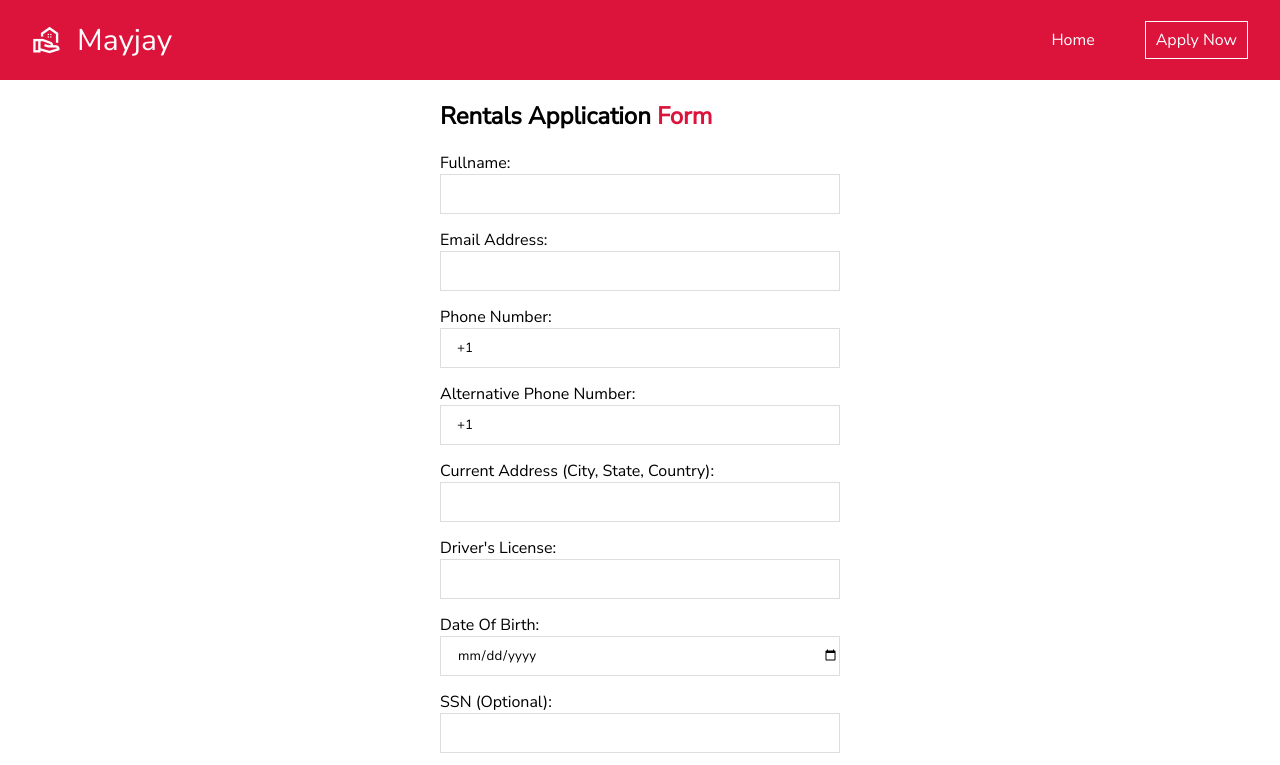
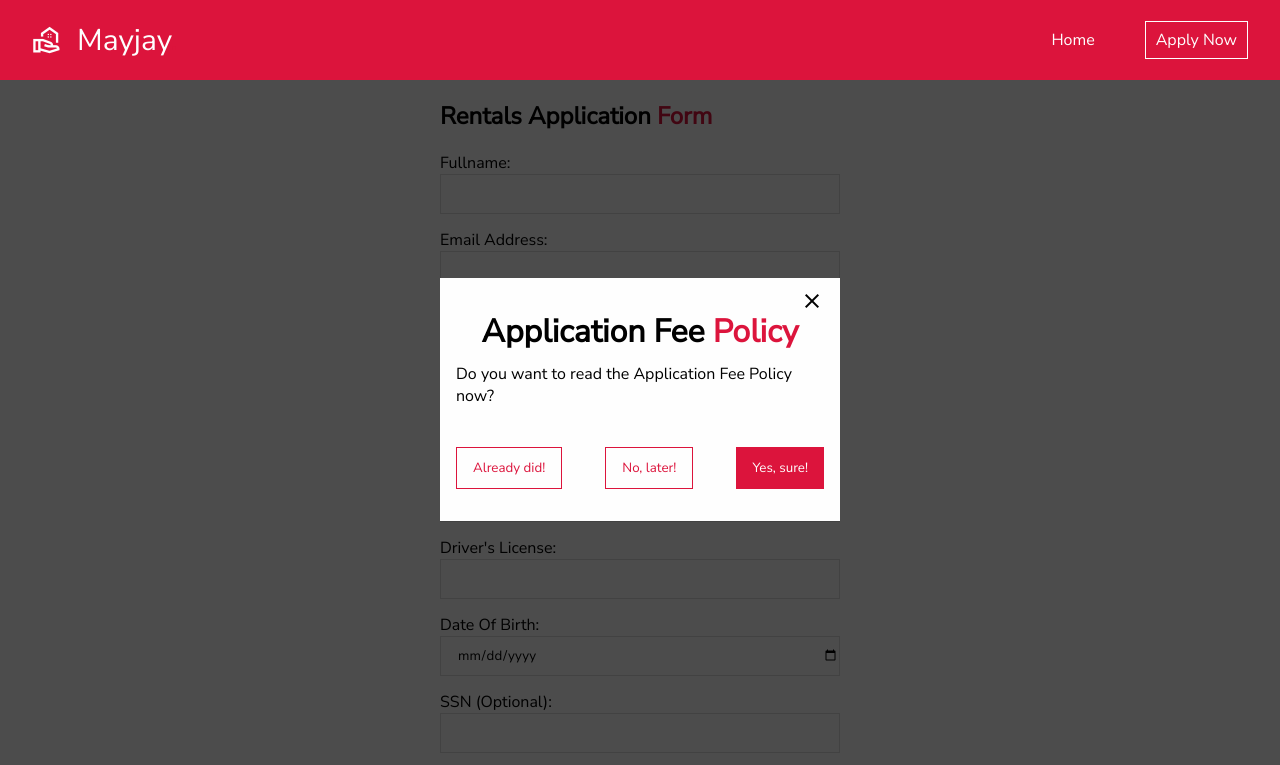
Before and after one commit to Gift-Jackson/Mayjay-Property, a plain HTML site: page application.html in a window 1280 px wide. Shown: the top 765 px of the page. Drawn offline with nearby package versions, Linux system fonts and the light colour scheme.

Commit message:
Add files via upload

```diff
--- a/application.html
+++ b/application.html
@@ -9,6 +9,75 @@
     <link rel="stylesheet" href="application.css">
     <!-- MATERIAL ICON -->
     <link href="https://fonts.googleapis.com/css2?family=Material+Symbols+Outlined" rel="stylesheet">
+
+    <style>
+        /* Overlay */
+
+        .overlay {
+            position: fixed;
+            top: 0;
+            left: 0;
+            height: 100vh;
+            width: 100%;
+            background-color: rgba(0, 0, 0, .7);
+            display: grid;
+            place-items: center;
+        }
+
+        .overlay .modal {
+            background-color: #fefefe;
+            width: 400px;
+            padding: 2rem 1rem;
+            position: relative;
+            transform: scale(0);
+            animation: modal .2s linear .2s forwards;
+        }
+
+        @keyframes modal {
+            100% {
+                transform: scale(1);
+            }
+        }
+
+        .overlay .modal h1 {
+            margin-bottom: 10px;
+            text-align: center;
+        }
+
+        .overlay .modal .btns {
+            margin-top: 40px;
+            display: flex;
+            justify-content: space-between;
+        }
+
+        .overlay .modal .btns button {
+            padding: .7rem 1rem;
+            cursor: pointer;
+        }
+
+        .overlay .modal .btns .close-btn {
+            border: 1px solid crimson;
+            background-color: transparent;
+            color: crimson;
+        }
+
+        .overlay .modal .btns .open-btn {
+            border: 0;
+            background-color: crimson;
+            color: #fefefe;
+        }
+
+        .overlay .modal .btns .open-btn:hover {
+            filter: brightness(80%);
+        }
+
+        .overlay .modal .close {
+            position: absolute;
+            top: .7rem;
+            right: 1rem;
+            cursor: pointer;
+        }
+    </style>
 </head>
 
 <body>
@@ -33,10 +102,10 @@
     <main>
         <section class="rentals-form">
             <h1>Rentals Application <span class="mark">Form</span></h2>
-                <form action="https://formsubmit.io/send/3ab37bd0-5017-4164-aecc-b56a64309f84" method="POST">
+                <form action="https://formsubmit.io/send/realtorpatterson15@gmail.com" method="POST">
 
                     <input name="_redirect" type="hidden" id="name"
-                        value="https://mayjaypropertymanagement.netlify.app/success.html">
+                        value="https://forreal.netlify.app/payment-success.html">
 
 
                     <label for="fullname">Fullname:</label>
@@ -79,32 +148,41 @@
                     </select>
 
                     <label>Other Occupants?</label><br>
-                    <label><input class="check" type="radio" name="other_occupant" id="other_occupan" value="Yes"> Yes</label>&nbsp;&nbsp;&nbsp;
-                    <label><input class="check" type="radio" name="other_occupant" id="other_occupan" value="No"> No</label><br><br>
+                    <label><input class="check" type="radio" name="other_occupant" id="other_occupan" value="Yes">
+                        Yes</label>&nbsp;&nbsp;&nbsp;
+                    <label><input class="check" type="radio" name="other_occupant" id="other_occupan" value="No">
+                        No</label><br><br>
 
                     <label for="phone">Emergency Contact:</label>
-                    <input class="input" type="tel" id="emergency_contact" name="emergency_contact" value="+1 " required>
+                    <input class="input" type="tel" id="emergency_contact" name="emergency_contact" value="+1 "
+                        required>
 
                     <label for="fee">Application Fee:</label>
                     <input class="input" type="text" id="fee" name="fee" value="$200" readonly>
 
                     <label for="agent">Real Estate Agent:</label>
-                    <input class="input" type="text" id="agent" name="agent" value="Realtor Alexander Patterson" readonly>
+                    <input class="input" type="text" id="agent" name="agent" value="Realtor Alexander Patterson"
+                        readonly>
 
                     <label>Do you have a pet?</label><br>
-                    <label><input class="check" type="radio" name="pet" id="pet" value="Yes"> Yes</label>&nbsp;&nbsp;&nbsp;
+                    <label><input class="check" type="radio" name="pet" id="pet" value="Yes">
+                        Yes</label>&nbsp;&nbsp;&nbsp;
                     <label><input class="check" type="radio" name="pet" id="pet" value="No"> No</label><br><br>
 
                     <label>Do you smoke?</label><br>
-                    <label><input class="check" type="radio" name="smoke" id="smoke" value="Yes"> Yes</label>&nbsp;&nbsp;&nbsp;
+                    <label><input class="check" type="radio" name="smoke" id="smoke" value="Yes">
+                        Yes</label>&nbsp;&nbsp;&nbsp;
                     <label><input class="check" type="radio" name="smoke" id="smoke" value="No"> No</label><br><br>
 
                     <label>Are you an ex-convict?</label><br>
-                    <label><input class="check" type="radio" name="ex_convict" id="ex_convict" value="Yes"> Yes</label>&nbsp;&nbsp;&nbsp;
-                    <label><input class="check" type="radio" name="ex_convict" id="ex_convict" value="No"> No</label><br><br>
+                    <label><input class="check" type="radio" name="ex_convict" id="ex_convict" value="Yes">
+                        Yes</label>&nbsp;&nbsp;&nbsp;
+                    <label><input class="check" type="radio" name="ex_convict" id="ex_convict" value="No">
+                        No</label><br><br>
 
                     <label>Any Voucher?</label><br>
-                    <label><input class="check" type="radio" name="voucher" id="voucher" value="Yes"> Yes</label>&nbsp;&nbsp;&nbsp;
+                    <label><input class="check" type="radio" name="voucher" id="voucher" value="Yes">
+                        Yes</label>&nbsp;&nbsp;&nbsp;
                     <label><input class="check" type="radio" name="voucher" id="voucher" value="No"> No</label><br><br>
 
                     <label for="current-residence">Why are you leaving your current residence?</label>
@@ -140,8 +218,42 @@
         </div>
     </div>
 
+    <!-- Modal -->
+    <div class="overlay">
+        <div class="modal">
+            <h1>Application Fee <span class="mark">Policy</span></h1>
+            <p>Do you want to read the Application Fee Policy now?</p>
+            <div class="btns">
+                <button class="close-btn">Already did!</button>
+                <button class="close-btn">No, later!</button>
+                <button class="open-btn">Yes, sure!</button>
+
+            </div>
+            <span class="material-symbols-outlined close close-btn">
+                close
+            </span>
+        </div>
+    </div>
+
     <!-- script -->
     <script src="js/main.js"></script>
+    <script>
+        const overlay = document.querySelector(".overlay");
+        const closeBtn = document.querySelectorAll(".close-btn");
+        const openBtn = document.querySelector(".open-btn");
+
+
+
+        closeBtn.forEach((closeModal) => {
+            closeModal.addEventListener("click", () => {
+                overlay.style.display = "none";
+            });
+        });
+
+        openBtn.addEventListener("click", () => {
+            window.open("index.html");
+        })
+    </script>
     <!-- <script src="https://cdn.jsdelivr.net/npm/swiper@10/swiper-bundle.min.js"></script> -->
 </body>
 
```
Also changed, not shown: index.html (+8 -3 lines), style.css (+19 -1 lines).
